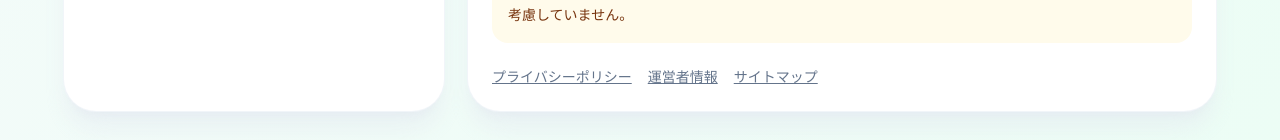
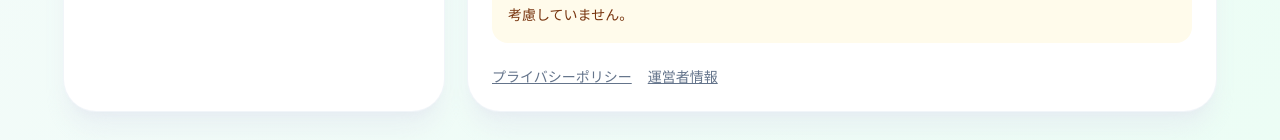
Before and after one commit to shin8612/nisa-simulator, a Next.js app: page / in a window 1280 px wide. Shown: the part 2317-2457 px from the top of the page. Built offline with nearby package versions, Linux system fonts and the light colour scheme.

Commit message:
Remove sitemap link from footer

```diff
--- a/app/page.tsx
+++ b/app/page.tsx
@@ -303,7 +303,6 @@ export default function Home() {
             <footer className="mt-6 flex flex-wrap gap-4 text-sm text-slate-500">
               <a href="/privacy" className="underline">プライバシーポリシー</a>
               <a href="/about" className="underline">運営者情報</a>
-              <a href="/sitemap.xml" className="underline">サイトマップ</a>
             </footer>
           </section>
         </div>
```
